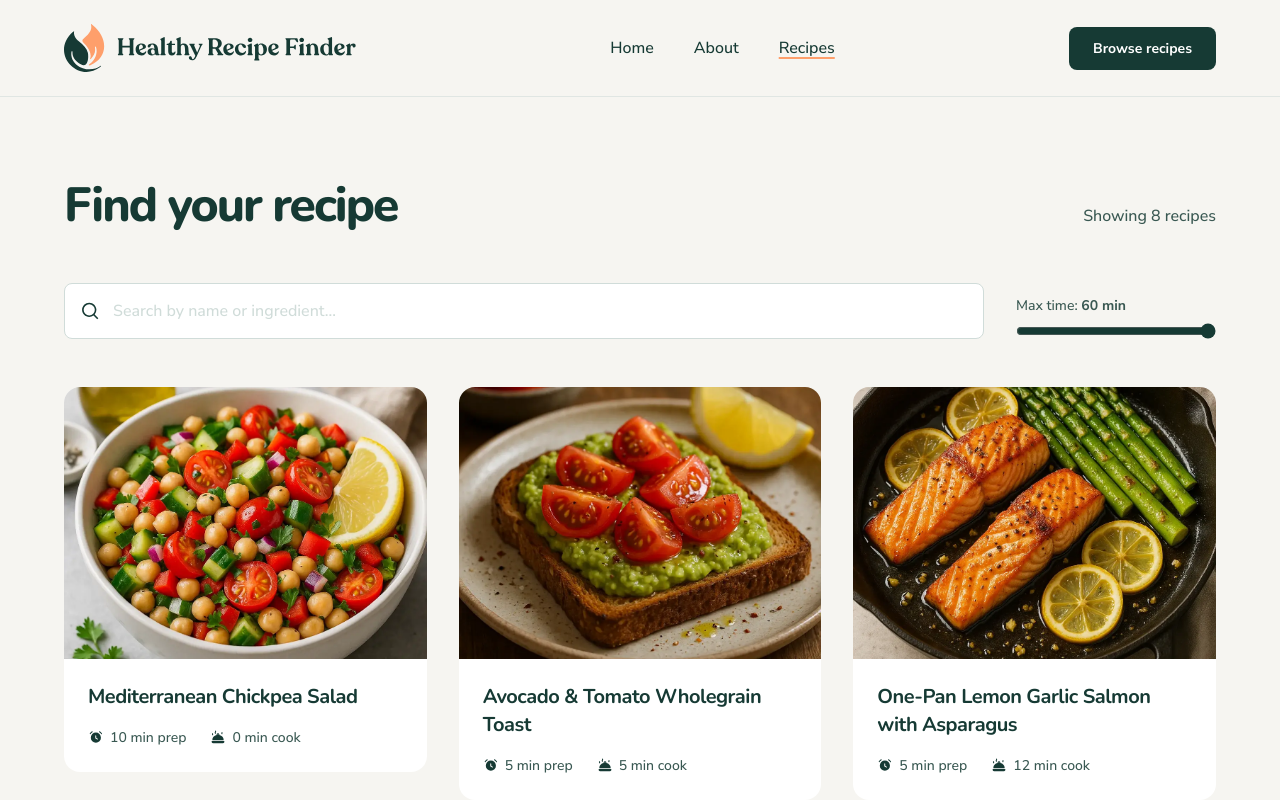
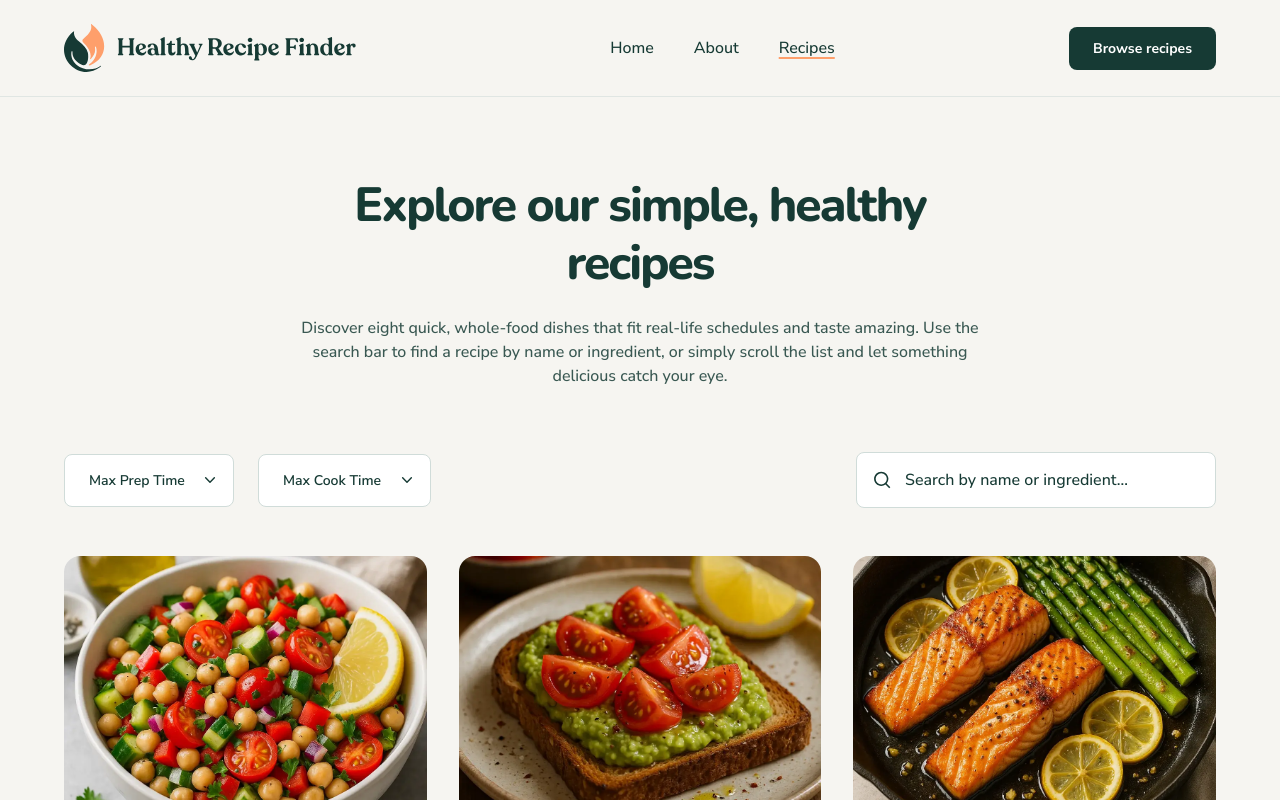
Before and after one commit to axoo01/recipe-finder, an Angular app: page / in a window 1280 px wide. Both pictures are taken after a click on the link "Recipes". Shown: the top 800 px of the page. Built offline with nearby package versions, Linux system fonts and the light colour scheme.

Commit message:
feat: update recipes view, search, max time to match Figma design
Splits maxTime into separate maxPrepTime/maxCookTime signals with
dropdown selects. Centers header with subtitle. Updates recipe cards
to show overview, servings, prep/cook meta rows, and View Recipe button.

```diff
--- a/src/app/app.component.html
+++ b/src/app/app.component.html
@@ -17,9 +17,11 @@
     [filteredRecipes]="filteredRecipes()"
     [filteredCount]="filteredCount()"
     [searchQuery]="searchQuery()"
-    [maxTime]="maxTime()"
+    [maxPrepTime]="maxPrepTime()"
+    [maxCookTime]="maxCookTime()"
     (queryChange)="searchQuery.set($event)"
-    (maxTimeChange)="maxTime.set($event)"
+    (maxPrepTimeChange)="maxPrepTime.set($event)"
+    (maxCookTimeChange)="maxCookTime.set($event)"
   />
   <app-footer />
 }
--- a/src/app/app.component.ts
+++ b/src/app/app.component.ts
@@ -30,15 +30,17 @@ export class AppComponent {
 
   readonly recipes = signal<Recipe[]>(RECIPES);
   readonly searchQuery = signal('');
-  readonly maxTime = signal(60);
+  readonly maxPrepTime = signal(999);
+  readonly maxCookTime = signal(999);
 
   readonly filteredRecipes = computed(() => {
     const query = this.searchQuery().toLowerCase().trim();
-    const limit = this.maxTime();
+    const maxPrep = this.maxPrepTime();
+    const maxCook = this.maxCookTime();
 
     return this.recipes().filter((recipe) => {
-      const totalTime = recipe.prepMinutes + recipe.cookMinutes;
-      if (totalTime > limit) return false;
+      if (recipe.prepMinutes > maxPrep) return false;
+      if (recipe.cookMinutes > maxCook) return false;
       if (!query) return true;
 
       const matchesTitle = recipe.title.toLowerCase().includes(query);
@@ -58,7 +60,7 @@ export class AppComponent {
 
     effect(() => {
       console.log(
-        `[Filters] query="${this.searchQuery()}" maxTime=${this.maxTime()}min → ${this.filteredCount()} result(s)`
+        `[Filters] query="${this.searchQuery()}" maxPrep=${this.maxPrepTime()}min maxCook=${this.maxCookTime()}min → ${this.filteredCount()} result(s)`
       );
     });
   }
--- a/src/app/components/recipe-card/recipe-card.component.html
+++ b/src/app/components/recipe-card/recipe-card.component.html
@@ -7,15 +7,25 @@
   </div>
   <div class="card-body">
     <h3>{{ recipe().title }}</h3>
+    <p class="card-overview">{{ recipe().overview }}</p>
     <div class="card-meta">
+      <div class="meta-row">
+        <span class="meta-item">
+          <img src="assets/images/icon-servings.svg" alt="">
+          Servings: {{ recipe().servings }}
+        </span>
         <span class="meta-item">
           <img src="assets/images/icon-prep-time.svg" alt="">
-        {{ recipe().prepMinutes }} min prep
+          Prep: {{ recipe().prepMinutes }} mins
         </span>
+      </div>
+      <div class="meta-row">
         <span class="meta-item">
           <img src="assets/images/icon-cook-time.svg" alt="">
-        {{ recipe().cookMinutes }} min cook
+          Cook: {{ recipe().cookMinutes }} mins
         </span>
       </div>
     </div>
+    <button class="btn-view-recipe">View Recipe</button>
+  </div>
 </article>
--- a/src/app/components/recipe-card/recipe-card.component.scss
+++ b/src/app/components/recipe-card/recipe-card.component.scss
@@ -1,11 +1,15 @@
 :host {
   display: block;
+  height: 100%;
 }
 
 .recipe-card {
   background-color: var(--color-neutral-0);
   border-radius: var(--radius-16);
   overflow: hidden;
+  display: flex;
+  flex-direction: column;
+  height: 100%;
   transition: transform 0.2s ease, box-shadow 0.2s ease;
 
   &:hover {
@@ -17,6 +21,7 @@
 .card-image {
   aspect-ratio: 4 / 3;
   overflow: hidden;
+  flex-shrink: 0;
 
   picture,
   img {
@@ -28,7 +33,11 @@
 }
 
 .card-body {
-  padding: var(--spacing-300);
+  padding: var(--spacing-400);
+  display: flex;
+  flex-direction: column;
+  flex: 1;
+  gap: var(--spacing-300);
 
   h3 {
     font-family: var(--font-nunito);
@@ -37,20 +46,33 @@
     line-height: 140%;
     letter-spacing: -0.5px;
     color: var(--color-neutral-900);
-    margin-bottom: var(--spacing-200);
   }
+}
+
+.card-overview {
+  font-family: var(--font-nunito-sans);
+  font-weight: 400;
+  font-size: 14px;
+  line-height: 150%;
+  color: var(--color-neutral-600);
+  flex: 1;
 }
 
 .card-meta {
   display: flex;
+  flex-direction: column;
+  gap: var(--spacing-100);
+}
+
+.meta-row {
+  display: flex;
   gap: var(--spacing-300);
-  flex-wrap: wrap;
 }
 
 .meta-item {
   display: flex;
   align-items: center;
-  gap: var(--spacing-075);
+  gap: var(--spacing-100);
   font-family: var(--font-nunito-sans);
   font-weight: 500;
   font-size: 14px;
@@ -62,3 +84,28 @@
     height: 16px;
   }
 }
+
+.btn-view-recipe {
+  width: 100%;
+  padding: var(--spacing-200) var(--spacing-400);
+  background-color: var(--color-neutral-900);
+  color: var(--color-neutral-0);
+  font-family: var(--font-nunito-sans);
+  font-weight: 700;
+  font-size: 16px;
+  line-height: 150%;
+  border: none;
+  border-radius: var(--radius-8);
+  cursor: pointer;
+  transition: background-color 0.2s ease;
+  margin-top: auto;
+
+  &:hover {
+    background-color: var(--color-neutral-700);
+  }
+
+  &:focus-visible {
+    outline: 2px solid var(--color-neutral-900);
+    outline-offset: 2px;
+  }
+}
--- a/src/app/components/recipes/recipes.component.html
+++ b/src/app/components/recipes/recipes.component.html
@@ -1,11 +1,41 @@
 <section class="recipes">
   <div class="recipes-container">
     <div class="recipes-header">
-      <h2>Find your recipe</h2>
-      <p class="results-count">Showing {{ filteredCount() }} {{ filteredCount() === 1 ? 'recipe' : 'recipes' }}</p>
+      <h2>Explore our simple, healthy recipes</h2>
+      <p>Discover eight quick, whole-food dishes that fit real-life schedules and taste amazing. Use the search bar to find a recipe by name or ingredient, or simply scroll the list and let something delicious catch your eye.</p>
     </div>
 
     <div class="recipes-filters">
+      <div class="filters-left">
+        <div class="select-wrapper">
+          <select
+            class="filter-select"
+            [value]="maxPrepTime()"
+            (change)="onMaxPrepTimeChange($event)"
+          >
+            <option value="999">Max Prep Time</option>
+            @for (t of timeOptions; track t) {
+              <option [value]="t">{{ t }} mins</option>
+            }
+          </select>
+          <img src="assets/images/icon-chevron-down.svg" alt="" class="select-chevron">
+        </div>
+
+        <div class="select-wrapper">
+          <select
+            class="filter-select"
+            [value]="maxCookTime()"
+            (change)="onMaxCookTimeChange($event)"
+          >
+            <option value="999">Max Cook Time</option>
+            @for (t of timeOptions; track t) {
+              <option [value]="t">{{ t }} mins</option>
+            }
+          </select>
+          <img src="assets/images/icon-chevron-down.svg" alt="" class="select-chevron">
+        </div>
+      </div>
+
       <div class="search-wrapper">
         <img src="assets/images/icon-search.svg" alt="" class="search-icon">
         <input
@@ -14,20 +44,6 @@
           [value]="searchQuery()"
           (input)="onSearchInput($event)"
           class="search-input"
-        >
-      </div>
-
-      <div class="time-filter">
-        <label class="filter-label">
-          Max time: <strong>{{ maxTime() }} min</strong>
-        </label>
-        <input
-          type="range"
-          min="0"
-          max="60"
-          [value]="maxTime()"
-          (input)="onMaxTimeInput($event)"
-          class="time-slider"
         >
       </div>
     </div>
@@ -42,7 +58,7 @@
       </ul>
     } @else {
       <div class="empty-state">
-        <p>No recipes match your search. Try different keywords or increase the time limit.</p>
+        <p>No recipes match your search. Try different keywords or adjust the time filters.</p>
       </div>
     }
   </div>
--- a/src/app/components/recipes/recipes.component.scss
+++ b/src/app/components/recipes/recipes.component.scss
@@ -13,12 +13,11 @@
 }
 
 .recipes-header {
-  display: flex;
-  align-items: baseline;
-  justify-content: space-between;
-  flex-wrap: wrap;
-  gap: var(--spacing-200);
-  margin-bottom: var(--spacing-600);
+  text-align: center;
+  margin-bottom: var(--spacing-800);
+  max-width: 720px;
+  margin-inline: auto;
+  margin-bottom: var(--spacing-800);
 
   h2 {
     font-family: var(--font-nunito);
@@ -27,28 +26,74 @@
     line-height: 120%;
     letter-spacing: -2px;
     color: var(--color-neutral-900);
+    margin-bottom: var(--spacing-300);
   }
-}
 
-.results-count {
-  font-family: var(--font-nunito-sans);
-  font-weight: 500;
-  font-size: 16px;
-  color: var(--color-neutral-600);
+  p {
+    font-family: var(--font-nunito-sans);
+    font-weight: 500;
+    font-size: 16px;
+    line-height: 150%;
+    color: var(--color-neutral-600);
+  }
 }
 
 .recipes-filters {
   display: flex;
+  justify-content: space-between;
+  align-items: center;
   gap: var(--spacing-400);
-  align-items: flex-end;
   flex-wrap: wrap;
   margin-bottom: var(--spacing-600);
+}
+
+.filters-left {
+  display: flex;
+  gap: var(--spacing-300);
+  flex-wrap: wrap;
+}
+
+.select-wrapper {
+  position: relative;
+  display: inline-flex;
+  align-items: center;
+
+  .select-chevron {
+    position: absolute;
+    right: var(--spacing-200);
+    top: 50%;
+    transform: translateY(-50%);
+    width: 16px;
+    height: 16px;
+    pointer-events: none;
+  }
+}
+
+.filter-select {
+  appearance: none;
+  -webkit-appearance: none;
+  padding: var(--spacing-200) var(--spacing-600) var(--spacing-200) var(--spacing-300);
+  border: 1.5px solid var(--color-neutral-300);
+  border-radius: var(--radius-8);
+  background-color: var(--color-neutral-0);
+  font-family: var(--font-nunito-sans);
+  font-weight: 600;
+  font-size: 14px;
+  color: var(--color-neutral-900);
+  cursor: pointer;
+  outline: none;
+  transition: border-color 0.2s ease;
+
+  &:focus {
+    border-color: var(--color-neutral-600);
+  }
 }
 
 .search-wrapper {
   position: relative;
   flex: 1;
-  min-width: 240px;
+  min-width: 260px;
+  max-width: 360px;
 
   .search-icon {
     position: absolute;
@@ -73,9 +118,10 @@
   color: var(--color-neutral-900);
   outline: none;
   transition: border-color 0.2s ease;
+  box-sizing: border-box;
 
   &::placeholder {
-    color: var(--color-neutral-300);
+    color: var(--color-neutral-400);
   }
 
   &:focus {
@@ -83,30 +129,13 @@
   }
 }
 
-.time-filter {
-  display: flex;
-  flex-direction: column;
-  gap: var(--spacing-100);
-  min-width: 200px;
-}
-
-.filter-label {
-  font-family: var(--font-nunito-sans);
-  font-weight: 500;
-  font-size: 14px;
-  color: var(--color-neutral-600);
-}
-
-.time-slider {
-  width: 100%;
-  accent-color: var(--color-neutral-900);
-  cursor: pointer;
-}
-
 .recipes-grid {
   display: grid;
   grid-template-columns: repeat(3, 1fr);
   gap: var(--spacing-400);
+  list-style: none;
+  padding: 0;
+  margin: 0;
 }
 
 .empty-state {
@@ -135,7 +164,7 @@
   }
 
   .recipes-header h2 {
-    font-size: 40px;
+    font-size: 36px;
   }
 
   .recipes-filters {
@@ -143,8 +172,8 @@
     align-items: stretch;
   }
 
-  .time-filter {
-    min-width: unset;
+  .search-wrapper {
+    max-width: unset;
   }
 
   .recipes-grid {
--- a/src/app/components/recipes/recipes.component.ts
+++ b/src/app/components/recipes/recipes.component.ts
@@ -12,16 +12,24 @@ export class RecipesComponent {
   filteredRecipes = input<Recipe[]>([]);
   filteredCount = input<number>(0);
   searchQuery = input<string>('');
-  maxTime = input<number>(60);
+  maxPrepTime = input<number>(999);
+  maxCookTime = input<number>(999);
 
   queryChange = output<string>();
-  maxTimeChange = output<number>();
+  maxPrepTimeChange = output<number>();
+  maxCookTimeChange = output<number>();
+
+  readonly timeOptions = [5, 10, 15, 20, 30, 45, 60];
 
   onSearchInput(event: Event): void {
     this.queryChange.emit((event.target as HTMLInputElement).value);
   }
 
-  onMaxTimeInput(event: Event): void {
-    this.maxTimeChange.emit(+(event.target as HTMLInputElement).value);
+  onMaxPrepTimeChange(event: Event): void {
+    this.maxPrepTimeChange.emit(+(event.target as HTMLSelectElement).value);
+  }
+
+  onMaxCookTimeChange(event: Event): void {
+    this.maxCookTimeChange.emit(+(event.target as HTMLSelectElement).value);
   }
 }
```
Lines whose indentation alone changed are shown as unchanged.
